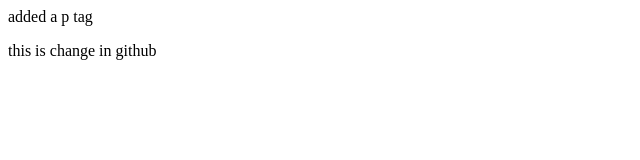
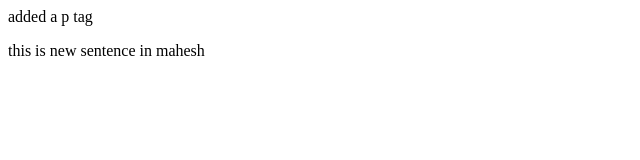
Before and after one commit to mahesh18achi/github, a plain HTML site: page index.html in a window 1280 px wide. Shown: the full height of the page, 0-640 px from the left. Drawn offline with Linux system fonts and the light colour scheme.

Commit message:
added in mahesh

```diff
--- a/index.html
+++ b/index.html
@@ -1,2 +1,2 @@
 <p>added a p tag</p>
-<p>this is change in github</p>
+<p>this is new sentence in mahesh</p>
```
